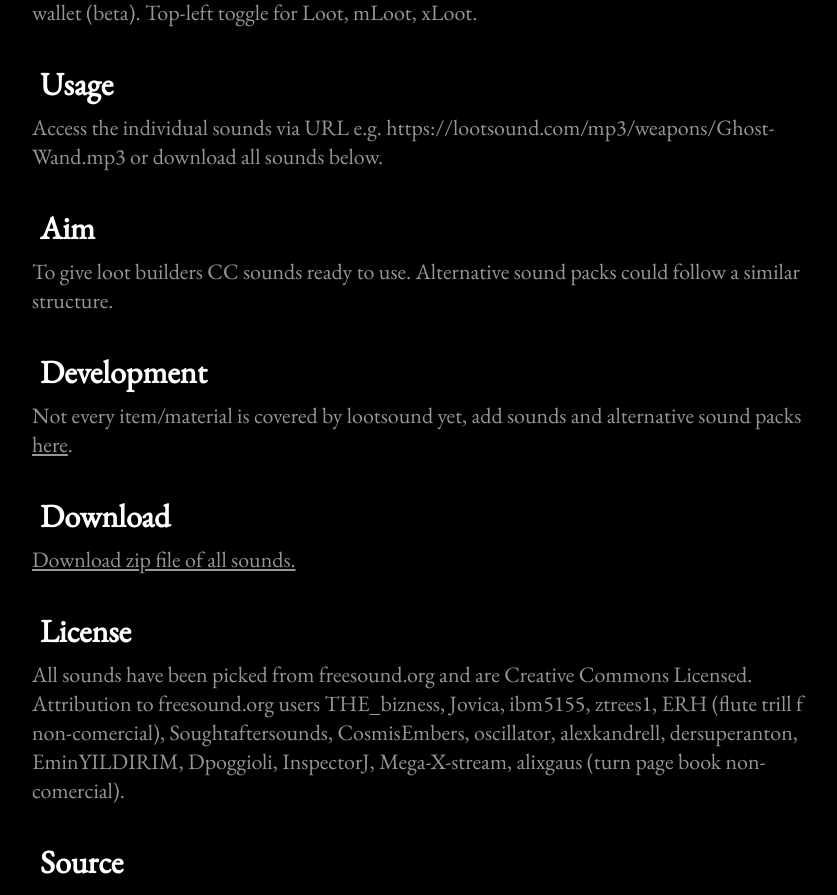
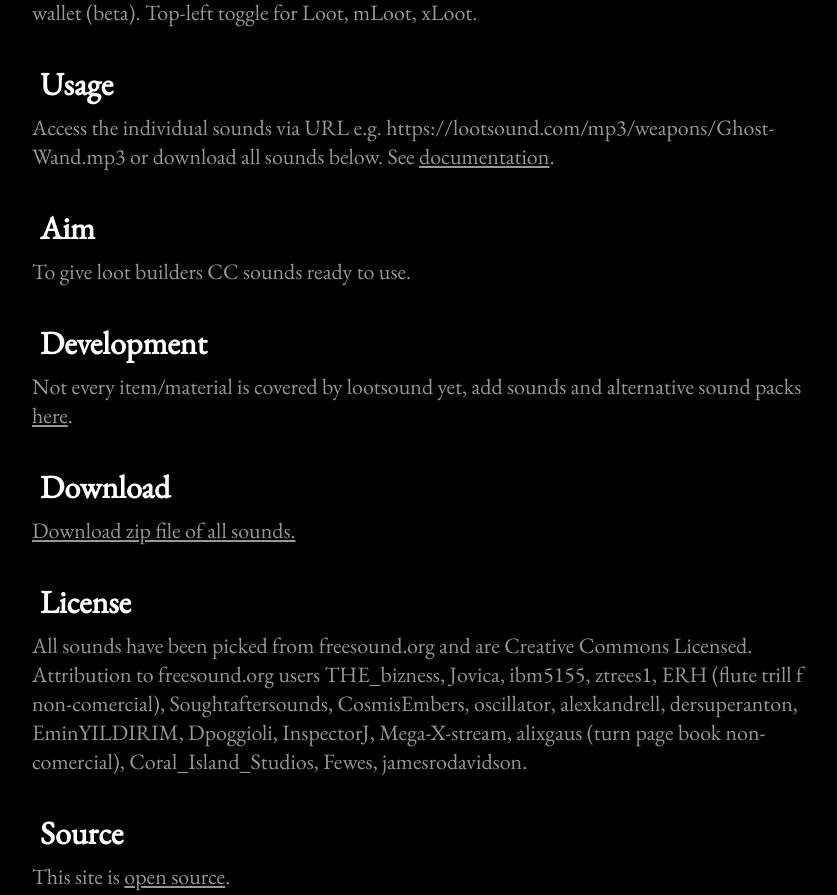
Before and after one commit to geeogi/lootsound, a React (Create React App) app: page / in a window 1280 px wide. Shown: the part 1813-2708 px from the top of the page, without its empty margins (208-1045 px from the left). Built offline with nearby package versions, Linux system fonts and the light colour scheme; no server answers.

Commit message:
update README

```diff
--- a/src/App.tsx
+++ b/src/App.tsx
@@ -415,13 +415,11 @@
       <p>
         Access the individual sounds via URL e.g.
         https://lootsound.com/mp3/weapons/Ghost-Wand.mp3 or download all sounds
-        below.
+        below. See{" "}
+        <a href="https://github.com/geeogi/lootsound">documentation</a>.
       </p>
       <h2>Aim</h2>
-      <p>
-        To give loot builders CC sounds ready to use. Alternative sound packs
-        could follow a similar structure.
-      </p>
+      <p>To give loot builders CC sounds ready to use.</p>
       <h2>Development</h2>
       <p>
         Not every item/material is covered by lootsound yet, add sounds and
@@ -439,7 +437,7 @@
         ibm5155, ztrees1, ERH (flute trill f non-comercial), Soughtaftersounds,
         CosmisEmbers, oscillator, alexkandrell, dersuperanton, EminYILDIRIM,
         Dpoggioli, InspectorJ, Mega-X-stream, alixgaus (turn page book
-        non-comercial).
+        non-comercial), Coral_Island_Studios, Fewes, jamesrodavidson.
       </p>
       <h2>Source</h2>
       <p>
```
Also changed, not shown: 1 other file (tests, documents, lock files or other folders).
